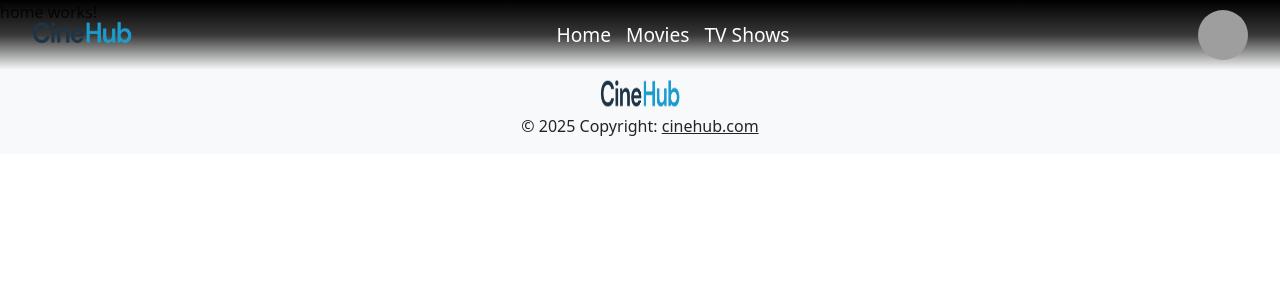
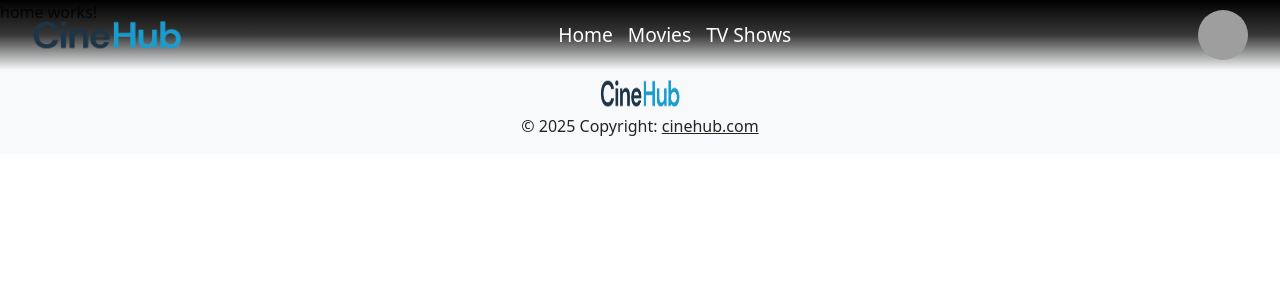
Before and after one commit to Eldh0/CineHub, an Angular app: page / in a window 1280 px wide. Shown: the top 300 px of the page. Built offline with nearby package versions, Linux system fonts and the light colour scheme; grey boxes are pictures that could not be loaded.

Commit message:
update navbar logo size

```diff
--- a/src/app/components/navbar/navbar.css
+++ b/src/app/components/navbar/navbar.css
@@ -10,6 +10,11 @@
     background:linear-gradient(to bottom, rgb(0, 0, 0) 0%,rgba(0, 0, 0, 0.779) 50%, #243b5500 100%);
 }
 
+.logo img{
+    width: 150px;
+    height: auto;
+}
+
 .navbar-links{
     color: white;
     display: flex;
@@ -18,6 +23,7 @@
     gap: 15px;
     font-size: larger;
     font-weight: 500;
+    transform: translateX(-10%);
 }
 
 .navbar-links a{
--- a/src/app/components/navbar/navbar.html
+++ b/src/app/components/navbar/navbar.html
@@ -1,7 +1,7 @@
   <nav class="navbar">
     <div class="container-fluid">
       <a class="navbar-brand logo" routerLink="/">
-        <img src="../../../assets/Logo.png" alt="Logo" width="100" height="24" class="d-inline-block align-text-top">
+        <img src="../../../assets/Logo.png" alt="Logo" class="d-inline-block align-text-top">
       </a>
 
         <div class="navbar-nav navbar-links">
```
